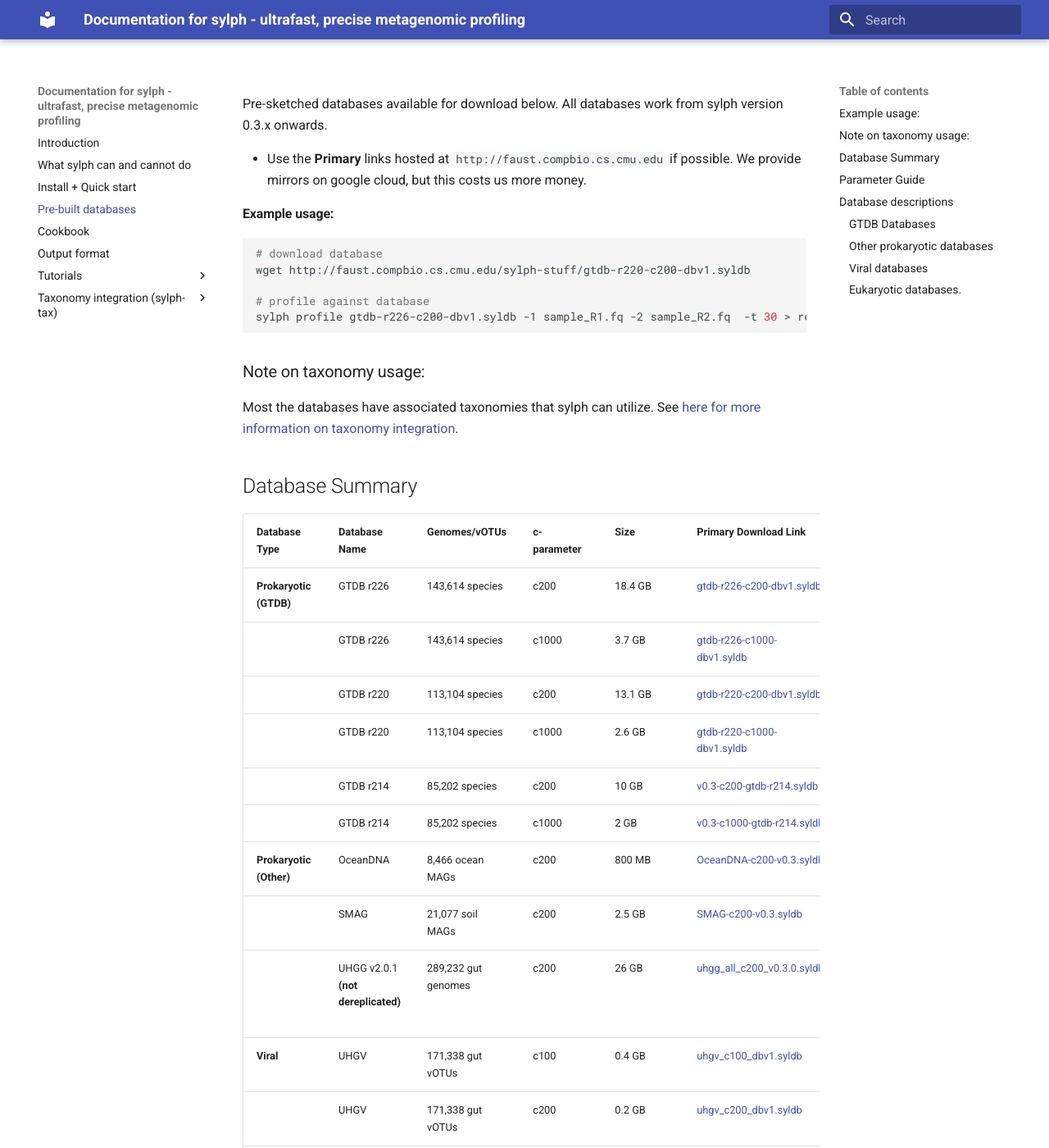
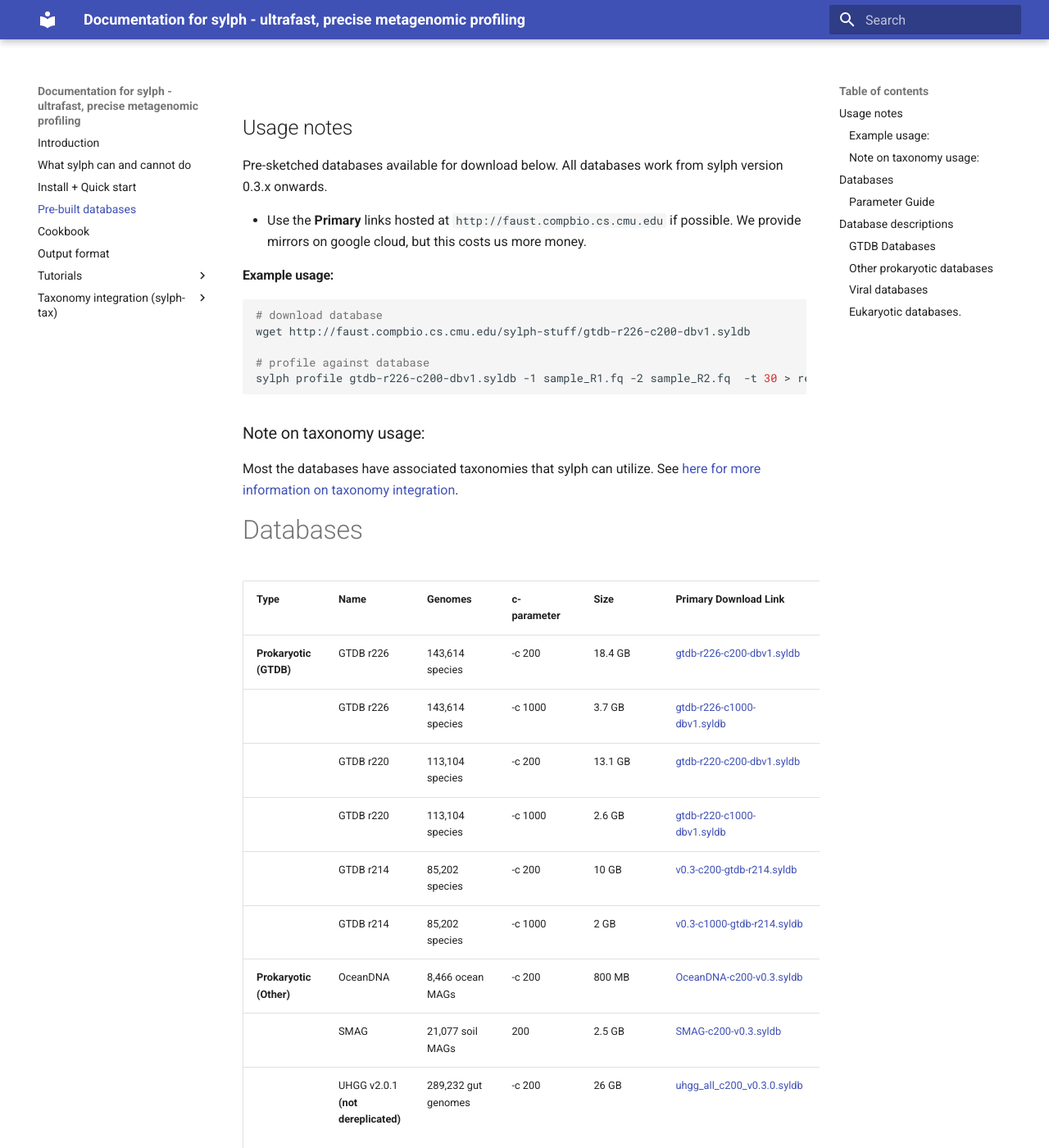
Before and after one commit to sylph-docs/sylph-docs.github.io, an MkDocs documentation site: the page built from docs/pre‐built-databases.md, in a window 1280 px wide and 1400 px high. Shown: the whole window at 82% size. Built offline with MkDocs 1.6.1 and Material for MkDocs 9.7.7, drawn with Linux system fonts in a browser that asks for light colours; some of the changed text lies outside the part shown.

Commit message:
cleanup before push

````diff
--- a/docs/pre‐built-databases.md
+++ b/docs/pre‐built-databases.md
@@ -1,3 +1,5 @@
+## Usage notes
+
 Pre-sketched databases available for download below. All databases work from sylph version 0.3.x onwards.
 
 * Use the **Primary** links hosted at `http://faust.compbio.cs.cmu.edu` if possible. We provide mirrors on google cloud, but this costs us more money.
@@ -6,7 +8,7 @@
 
 ```sh
 # download database
-wget http://faust.compbio.cs.cmu.edu/sylph-stuff/gtdb-r220-c200-dbv1.syldb
+wget http://faust.compbio.cs.cmu.edu/sylph-stuff/gtdb-r226-c200-dbv1.syldb
 
 # profile against database
 sylph profile gtdb-r226-c200-dbv1.syldb -1 sample_R1.fq -2 sample_R2.fq  -t 30 > results.tsv
@@ -18,29 +20,35 @@
 
 
 
-## Database Summary
+# Databases
 
-| Database Type | Database Name | Genomes/vOTUs | c-parameter | Size | Primary Download Link | Mirror | Notes |
+| Type | Name | Genomes | c-parameter | Size | Primary Download Link | Mirror | Notes |
 |---------------|---------------|---------------|-------------|------|----------------------|--------|-------|
-| **Prokaryotic (GTDB)** | GTDB r226 | 143,614 species | c200 | 18.4 GB | [gtdb-r226-c200-dbv1.syldb](http://faust.compbio.cs.cmu.edu/sylph-stuff/gtdb-r226-c200-dbv1.syldb) | [mirror](https://storage.googleapis.com/sylph-stuff/gtdb-r226-c200-dbv1.syldb) | |
-| | GTDB r226 | 143,614 species | c1000 | 3.7 GB | [gtdb-r226-c1000-dbv1.syldb](http://faust.compbio.cs.cmu.edu/sylph-stuff/gtdb-r226-c1000-dbv1.syldb) | [mirror](https://storage.googleapis.com/sylph-stuff/gtdb-r226-c1000-dbv1.syldb) | |
-| | GTDB r220 | 113,104 species | c200 | 13.1 GB | [gtdb-r220-c200-dbv1.syldb](http://faust.compbio.cs.cmu.edu/sylph-stuff/gtdb-r220-c200-dbv1.syldb) | [mirror](https://storage.googleapis.com/sylph-stuff/gtdb-r220-c200-dbv1.syldb) | |
-| | GTDB r220 | 113,104 species | c1000 | 2.6 GB | [gtdb-r220-c1000-dbv1.syldb](http://faust.compbio.cs.cmu.edu/sylph-stuff/gtdb-r220-c1000-dbv1.syldb) | [mirror](https://storage.googleapis.com/sylph-stuff/gtdb-r220-c1000-dbv1.syldb) | |
-| | GTDB r214 | 85,202 species | c200 | 10 GB | [v0.3-c200-gtdb-r214.syldb](http://faust.compbio.cs.cmu.edu/sylph-stuff/v0.3-c200-gtdb-r214.syldb) | [mirror](https://storage.googleapis.com/sylph-stuff/v0.3-c200-gtdb-r214.syldb) | |
-| | GTDB r214 | 85,202 species | c1000 | 2 GB | [v0.3-c1000-gtdb-r214.syldb](http://faust.compbio.cs.cmu.edu/sylph-stuff/v0.3-c1000-gtdb-r214.syldb) | [mirror](https://storage.googleapis.com/sylph-stuff/v0.3-c1000-gtdb-r214.syldb) | |
-| **Prokaryotic (Other)** | OceanDNA | 8,466 ocean MAGs | c200 | 800 MB | [OceanDNA-c200-v0.3.syldb](http://faust.compbio.cs.cmu.edu/sylph-stuff/OceanDNA-c200-v0.3.syldb) | [mirror](https://storage.googleapis.com/sylph-stuff/OceanDNA-c200-v0.3.syldb) | |
-| | SMAG | 21,077 soil MAGs | c200 | 2.5 GB | [SMAG-c200-v0.3.syldb](http://faust.compbio.cs.cmu.edu/sylph-stuff/SMAG-c200-v0.3.syldb) | [mirror](https://storage.googleapis.com/sylph-stuff/SMAG-c200-v0.3.syldb) | |
-| | UHGG v2.0.1 **(not dereplicated)**| 289,232 gut genomes | c200 | 26 GB | [uhgg_all_c200_v0.3.0.syldb](http://faust.compbio.cs.cmu.edu/sylph-stuff/uhgg_all_c200_v0.3.0.syldb) | [mirror](https://storage.googleapis.com/sylph-stuff/uhgg_all_c200_v0.3.0.syldb) | Not dereplicated - do not use for profiling |
-| **Viral** | UHGV | 171,338 gut vOTUs | c100 | 0.4 GB | [uhgv_c100_dbv1.syldb](http://faust.compbio.cs.cmu.edu/sylph-stuff/uhgv_c100_dbv1.syldb) | [mirror](https://storage.googleapis.com/sylph-stuff/uhgv_c100_dbv1.syldb) | |
-| | UHGV | 171,338 gut vOTUs | c200 | 0.2 GB | [uhgv_c200_dbv1.syldb](http://faust.compbio.cs.cmu.edu/sylph-stuff/uhgv_c200_dbv1.syldb) | [mirror](https://storage.googleapis.com/sylph-stuff/uhgv_c200_dbv1.syldb) | |
-| | IMG/VR4.1 | 2,917,516 viral genomes | c200 | 2 GB | [imgvr_c200_v0.3.0.syldb](http://faust.compbio.cs.cmu.edu/sylph-stuff/imgvr_c200_v0.3.0.syldb) | [mirror](https://storage.googleapis.com/sylph-stuff/imgvr_c200_v0.3.0.syldb) | |
-| **Eukaryotic** | RefSeq Fungi | 595 genomes | c200 | 700 MB | [fungi-refseq-2024-07-25-c200-v0.3.syldb](http://faust.compbio.cs.cmu.edu/sylph-stuff/fungi-refseq-2024-07-25-c200-v0.3.syldb) | [mirror](https://storage.googleapis.com/sylph-stuff/fungi-refseq-2024-07-25-c200-v0.3.syldb) | |
-| | TARA Oceans | 713 eukaryotic MAGs/SAGs | c200 | 900 MB | [tara-eukmags-c200-v0.3.syldb](http://faust.compbio.cs.cmu.edu/sylph-stuff/tara-eukmags-c200-v0.3.syldb) | [mirror](https://storage.googleapis.com/sylph-stuff/tara-eukmags-c200-v0.3.syldb) | |
+| **Prokaryotic (GTDB)** | GTDB r226 | 143,614 species | -c 200 | 18.4 GB | [gtdb-r226-c200-dbv1.syldb](http://faust.compbio.cs.cmu.edu/sylph-stuff/gtdb-r226-c200-dbv1.syldb) | [mirror](https://storage.googleapis.com/sylph-stuff/gtdb-r226-c200-dbv1.syldb) | |
+| | GTDB r226 | 143,614 species | -c 1000 | 3.7 GB | [gtdb-r226-c1000-dbv1.syldb](http://faust.compbio.cs.cmu.edu/sylph-stuff/gtdb-r226-c1000-dbv1.syldb) | [mirror](https://storage.googleapis.com/sylph-stuff/gtdb-r226-c1000-dbv1.syldb) | |
+| | GTDB r220 | 113,104 species | -c 200 | 13.1 GB | [gtdb-r220-c200-dbv1.syldb](http://faust.compbio.cs.cmu.edu/sylph-stuff/gtdb-r220-c200-dbv1.syldb) | [mirror](https://storage.googleapis.com/sylph-stuff/gtdb-r220-c200-dbv1.syldb) | |
+| | GTDB r220 | 113,104 species | -c 1000 | 2.6 GB | [gtdb-r220-c1000-dbv1.syldb](http://faust.compbio.cs.cmu.edu/sylph-stuff/gtdb-r220-c1000-dbv1.syldb) | [mirror](https://storage.googleapis.com/sylph-stuff/gtdb-r220-c1000-dbv1.syldb) | |
+| | GTDB r214 | 85,202 species | -c 200 | 10 GB | [v0.3-c200-gtdb-r214.syldb](http://faust.compbio.cs.cmu.edu/sylph-stuff/v0.3-c200-gtdb-r214.syldb) | [mirror](https://storage.googleapis.com/sylph-stuff/v0.3-c200-gtdb-r214.syldb) | |
+| | GTDB r214 | 85,202 species | -c 1000 | 2 GB | [v0.3-c1000-gtdb-r214.syldb](http://faust.compbio.cs.cmu.edu/sylph-stuff/v0.3-c1000-gtdb-r214.syldb) | [mirror](https://storage.googleapis.com/sylph-stuff/v0.3-c1000-gtdb-r214.syldb) | |
+ **Prokaryotic (Other)** | OceanDNA | 8,466 ocean MAGs | -c 200 | 800 MB | [OceanDNA-c200-v0.3.syldb](http://faust.compbio.cs.cmu.edu/sylph-stuff/OceanDNA-c200-v0.3.syldb) | [mirror](https://storage.googleapis.com/sylph-stuff/OceanDNA-c200-v0.3.syldb) | |
+| | SMAG | 21,077 soil MAGs | 200 | 2.5 GB | [SMAG-c200-v0.3.syldb](http://faust.compbio.cs.cmu.edu/sylph-stuff/SMAG-c200-v0.3.syldb) | [mirror](https://storage.googleapis.com/sylph-stuff/SMAG-c200-v0.3.syldb) | |
+| | UHGG v2.0.1 **(not dereplicated)**| 289,232 gut genomes | -c 200 | 26 GB | [uhgg_all_c200_v0.3.0.syldb](http://faust.compbio.cs.cmu.edu/sylph-stuff/uhgg_all_c200_v0.3.0.syldb) | [mirror](https://storage.googleapis.com/sylph-stuff/uhgg_all_c200_v0.3.0.syldb) | Not dereplicated - do not use for profiling |
+| **Viral** | UHGV | 171,338 gut vOTUs | -c 100 | 0.4 GB | [uhgv_c100_dbv1.syldb](http://faust.compbio.cs.cmu.edu/sylph-stuff/uhgv_c100_dbv1.syldb) | [mirror](https://storage.googleapis.com/sylph-stuff/uhgv_c100_dbv1.syldb) | |
+| | UHGV | 171,338 gut vOTUs | -c 200 | 0.2 GB | [uhgv_c200_dbv1.syldb](http://faust.compbio.cs.cmu.edu/sylph-stuff/uhgv_c200_dbv1.syldb) | [mirror](https://storage.googleapis.com/sylph-stuff/uhgv_c200_dbv1.syldb) | |
+| | IMG/VR4.1 | 2,917,516 viral genomes | -c 200 | 2 GB | [imgvr_c200_v0.3.0.syldb](http://faust.compbio.cs.cmu.edu/sylph-stuff/imgvr_c200_v0.3.0.syldb) | [mirror](https://storage.googleapis.com/sylph-stuff/imgvr_c200_v0.3.0.syldb) | |
+| **Eukaryotic** | RefSeq Fungi | 595 genomes | -c 200 | 700 MB | [fungi-refseq-2024-07-25-c200-v0.3.syldb](http://faust.compbio.cs.cmu.edu/sylph-stuff/fungi-refseq-2024-07-25-c200-v0.3.syldb) | [mirror](https://storage.googleapis.com/sylph-stuff/fungi-refseq-2024-07-25-c200-v0.3.syldb) | |
+| | TARA Oceans | 713 eukaryotic MAGs/SAGs | -c 200 | 900 MB | [tara-eukmags-c200-v0.3.syldb](http://faust.compbio.cs.cmu.edu/sylph-stuff/tara-eukmags-c200-v0.3.syldb) | [mirror](https://storage.googleapis.com/sylph-stuff/tara-eukmags-c200-v0.3.syldb) | |
 
 ## Parameter Guide
-- **c200**: More sensitive, larger file size
-- **c1000**: More efficient, smaller file size, less sensitive
-- **c100**: More sensitive for smaller genomes. Note: `-c 200` is used by default, so `-c 100` has to be manually specified. `sylph profile c100_database c1000_database -c100 -1 read1.fq -2 read2.fq` will work.
+- **-c 200**: More sensitive, larger file size
+- **-c 1000**: More efficient, smaller file size, less sensitive
+- **-c 100**: More sensitive for smaller genomes.
+
+!!! note
+
+    `-c 200` is used by default, so `-c 100` must be specified if using a database with -c 100. For example:
+
+    ```sylph profile c100_database c1000_database -c100 -1 read1.fq -2 read2.fq```.
 
 
 # Database descriptions
````
Also changed, not shown: docs/sylph-tax.md (+6 -9 lines).
